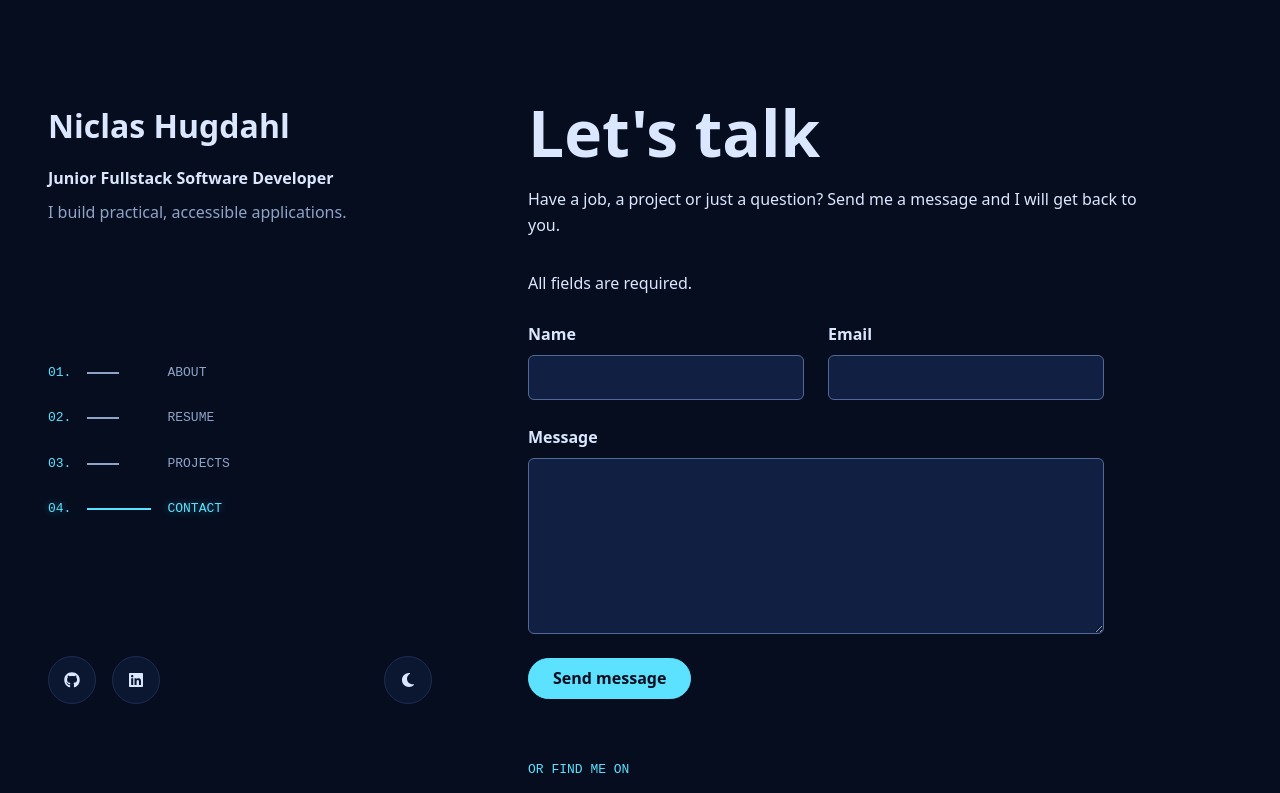
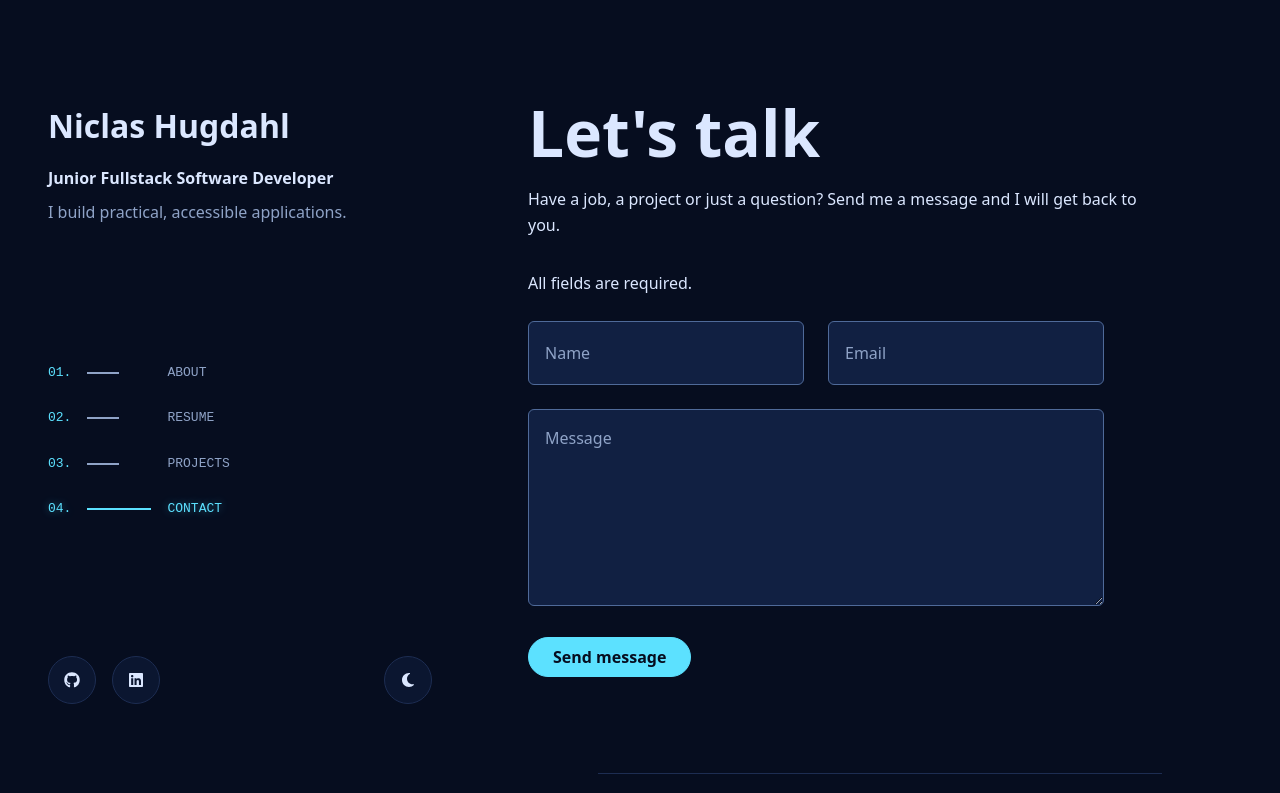
Before and after one commit to NiclO1337/frontend-projects, a React (Vite) app in the folder project3-portfolio-website/: page /contact in a window 1280 px wide. Shown: the top 793 px of the page. Built offline with nearby package versions, Linux system fonts and the light colour scheme.

Commit message:
project-3: add floating form labels

```diff
--- a/project3-portfolio-website/src/components/FormField/FormField.jsx
+++ b/project3-portfolio-website/src/components/FormField/FormField.jsx
@@ -2,10 +2,13 @@ import { useId } from "react";
 import styles from "./FormField.module.css";
 
 /**
- * A label, an input (or textarea) and an error message, wired together so
- * assistive technology reads them as one unit: the label is tied to the
- * control with htmlFor/id, and the error is tied to it with aria-describedby.
- * It's a controlled field: the parent owns the value.
+ * A text field with a floating label: the label sits inside the empty field
+ * like a placeholder, and moves up to the top edge when the visitor clicks in
+ * or types, so it never disappears.
+ *
+ * It is still a real <label>, tied to the control with htmlFor/id, and the
+ * error message is tied to it with aria-describedby, so assistive technology
+ * reads them as one unit. It's a controlled field: the parent owns the value.
  * @param {object} props
  * @param {string} props.label visible label text
  * @param {string} props.name field name, also sent to onChange/onBlur through the event
@@ -31,9 +34,12 @@ export default function FormField({
 
   return (
     <div className={styles.field}>
-      <label htmlFor={id} className={styles.label}>
-        {label}
-      </label>
+      <div className={`${styles.wrap} ${multiline ? styles.multiline : ""}`}>
+        {/* The label comes AFTER the control, because the CSS reacts to the
+            control's state with the "~" (later sibling) selector. It is
+            still tied to the control with htmlFor. The placeholder is one
+            space: the CSS needs a placeholder to exist so :placeholder-shown
+            can tell whether the field is empty. */}
         <Control
           id={id}
           name={name}
@@ -41,11 +47,16 @@ export default function FormField({
           className={styles.control}
           type={multiline ? undefined : type}
           rows={multiline ? 6 : undefined}
+          placeholder=" "
           required
           aria-invalid={error ? "true" : "false"}
           aria-describedby={error ? errorId : undefined}
           {...rest}
         />
+        <label htmlFor={id} className={styles.label}>
+          {label}
+        </label>
+      </div>
       {error && (
         <p id={errorId} className={styles.error}>
           {error}
--- a/project3-portfolio-website/src/components/FormField/FormField.module.css
+++ b/project3-portfolio-website/src/components/FormField/FormField.module.css
@@ -4,14 +4,18 @@
   gap: var(--space-2);
 }
 
-.label {
-  font-weight: 600;
+.wrap {
+  position: relative;
 }
 
-/* The border meets 3:1 contrast against the page, as required for form controls. */
+/*
+  The top padding is large to leave room for the floating label above the
+  text. The border meets 3:1 contrast against the page, as required for form
+  controls.
+*/
 .control {
   width: 100%;
-  padding: var(--space-2) var(--space-3);
+  padding: calc(var(--space-4) + var(--space-1)) var(--space-3) var(--space-2);
   color: var(--color-text);
   background: var(--color-surface-2);
   border: 1px solid var(--color-input-border);
@@ -37,7 +41,70 @@ textarea.control {
   resize: vertical;
 }
 
+/*
+  The floating label. It is placed over the field, in the vertical middle,
+  and looks like a placeholder. `pointer-events: none` lets clicks go through
+  it to the field. Only `transform` and `color` change, so it animates
+  cheaply. It grows from its top-left corner, so the left edge stays put.
+*/
+.label {
+  position: absolute;
+  top: 50%;
+  left: calc(var(--space-3) + 1px);
+  max-width: calc(100% - var(--space-3) * 2);
+  overflow: hidden;
+  color: var(--color-text-muted);
+  white-space: nowrap;
+  text-overflow: ellipsis;
+  pointer-events: none;
+  transform: translateY(-50%);
+  transform-origin: left top;
+  transition:
+    transform var(--transition),
+    color var(--transition);
+}
+
+/* A message box is tall, so its label starts at the top instead of the middle. */
+.multiline .label {
+  top: 0;
+  transform: translateY(var(--space-3));
+}
+
+/*
+  Floated: the label shrinks and moves to the top edge. It floats when the
+  field has focus or contains text (:not(:placeholder-shown) is "not empty").
+*/
+.control:focus ~ .label,
+.control:not(:placeholder-shown) ~ .label {
+  color: var(--color-accent);
+  transform: translateY(calc(-50% - var(--space-2-5))) scale(0.75);
+}
+
+.multiline .control:focus ~ .label,
+.multiline .control:not(:placeholder-shown) ~ .label {
+  transform: translateY(var(--space-2)) scale(0.75);
+}
+
+/* A field the browser has filled in (autofill) counts as having text. It is
+   its own rule, so a browser that doesn't know this selector can't drop the
+   rule above. */
+.control:-webkit-autofill ~ .label {
+  color: var(--color-accent);
+  transform: translateY(calc(-50% - var(--space-2-5))) scale(0.75);
+}
+
+/* A field with an error keeps the label readable, in the error colour. */
+.control[aria-invalid="true"] ~ .label {
+  color: var(--color-error);
+}
+
 .error {
   color: var(--color-error);
   font-size: var(--text-label);
 }
+
+@media (prefers-reduced-motion: reduce) {
+  .label {
+    transition: none;
+  }
+}
--- a/project3-portfolio-website/src/pages/ContactPage/ContactPage.jsx
+++ b/project3-portfolio-website/src/pages/ContactPage/ContactPage.jsx
@@ -1,5 +1,4 @@
 import ContactForm from "../../components/ContactForm/ContactForm.jsx";
-import SocialLinks from "../../components/SocialLinks/SocialLinks.jsx";
 import styles from "./ContactPage.module.css";
 
 export default function ContactPage() {
@@ -18,11 +17,6 @@ export default function ContactPage() {
       </p>
 
       <ContactForm />
-
-      <section className={styles.social}>
-        <h2 className={styles.socialHeading}>Or find me on</h2>
-        <SocialLinks />
-      </section>
     </>
   );
 }
```
Lines whose indentation alone changed are shown as unchanged.
